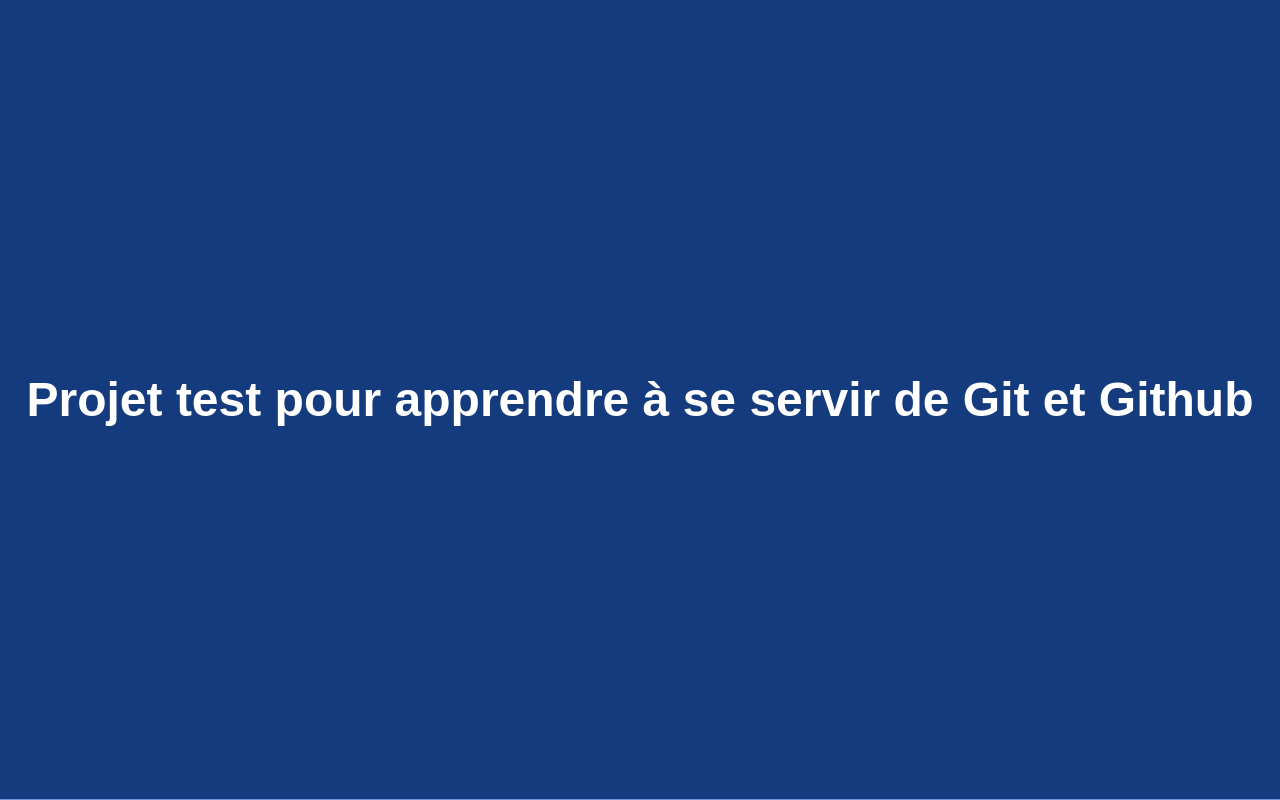
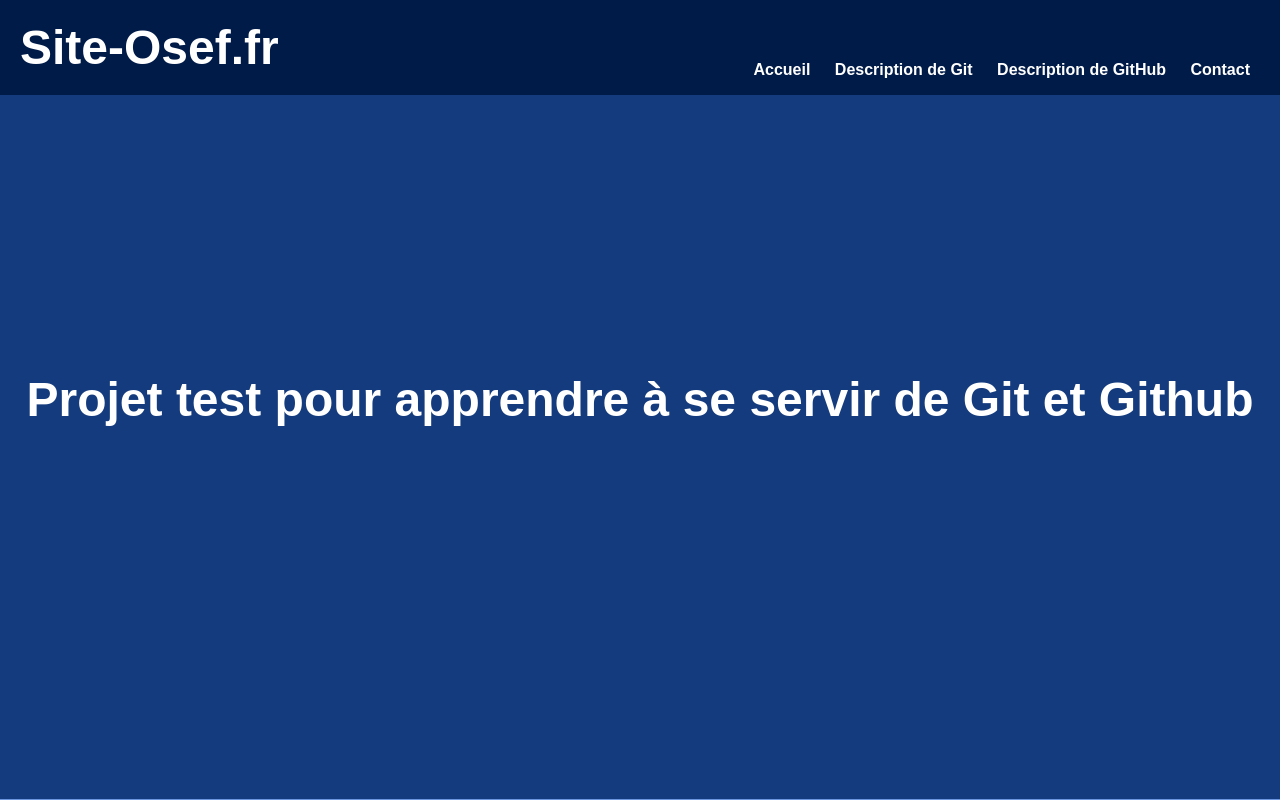
Before and after one commit to LaiPe/test-for-git, a plain HTML site: page index.html in a window 1280 px wide. Shown: the top 800 px of the page. Drawn offline with Linux system fonts and the light colour scheme.

Commit message:
bannière V1

```diff
--- a/index.html
+++ b/index.html
@@ -6,6 +6,15 @@
     </head>
     <body>
         <header>
+            <nav>
+                <h1>Site-Osef.fr</h1>
+                <ul>
+                    <li>Accueil</li>
+                    <li>Description de Git</li>
+                    <li>Description de GitHub</li>
+                    <li>Contact</li>
+                </ul>
+            </nav>
             <h1>Projet test pour apprendre à se servir de Git et Github</h1>
         </header>
         <main>
--- a/style.css
+++ b/style.css
@@ -3,6 +3,7 @@
     background-color: var(--couleur-claire);
     --couleur-foncé: #143b7e;
     --couleur-claire: #6c96df;
+    --couleur-très-foncé: #011b49;
 }
 body{
     margin: 0;padding: 0;
@@ -24,6 +25,27 @@
     background-color: var(--couleur-foncé);
     border-bottom-left-radius: 50px; border-bottom-right-radius: 50px;
 }
+header nav{
+    position: fixed;
+    background-color: var(--couleur-très-foncé);
+    top: 0; right: 0; left: 0;
+}
+header nav h1{
+    text-align: left;
+    margin: 20px;
+}
+header nav ul{
+    position: absolute;
+    bottom: 0;right: 0;left: 0;
+    text-align: right;
+    margin-right: 20px;
+}
+header nav li{
+    display: inline;
+    margin: 0px 10px;
+    color: white;
+    font-weight: bold;
+}
 
 main{
     padding: 80px;
```
